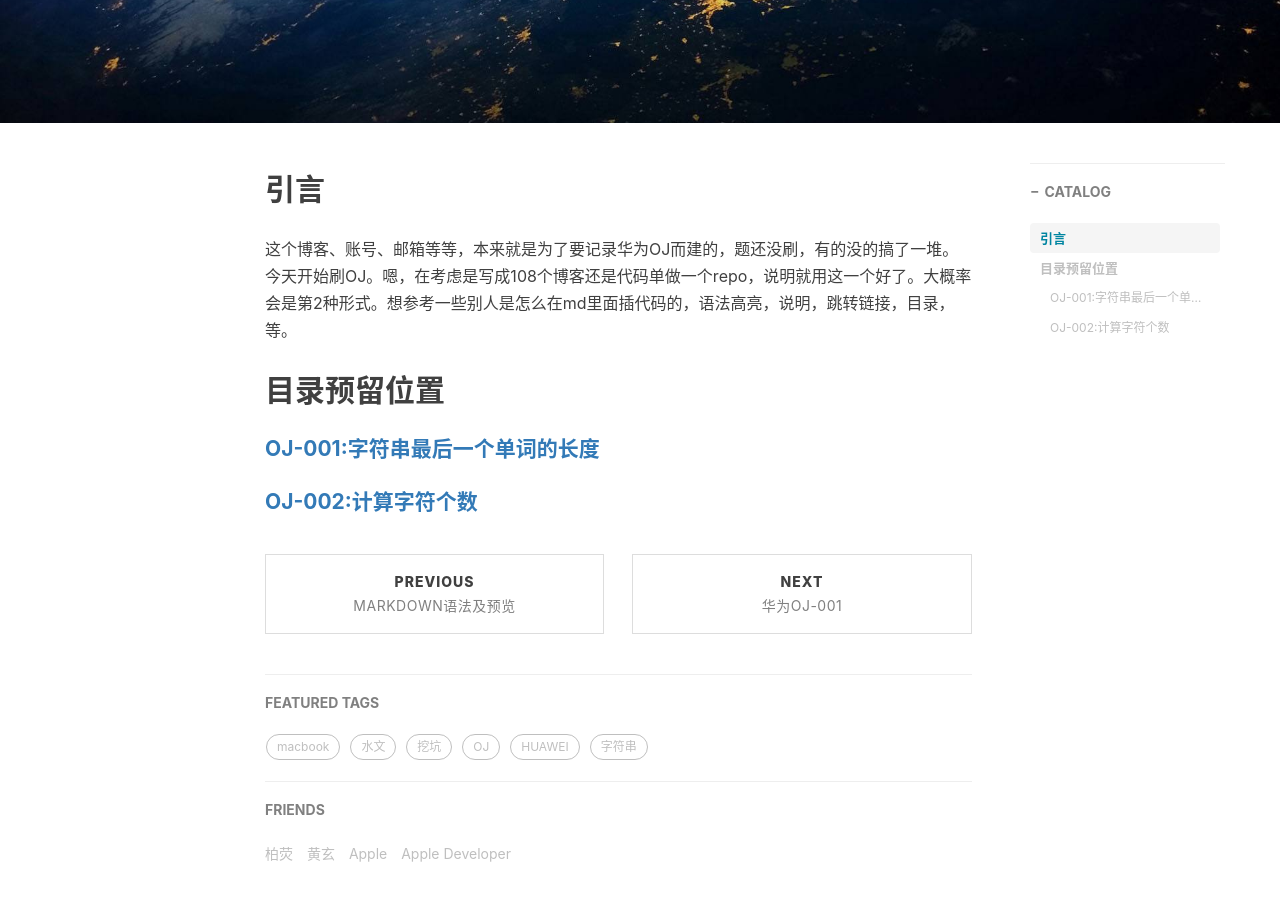
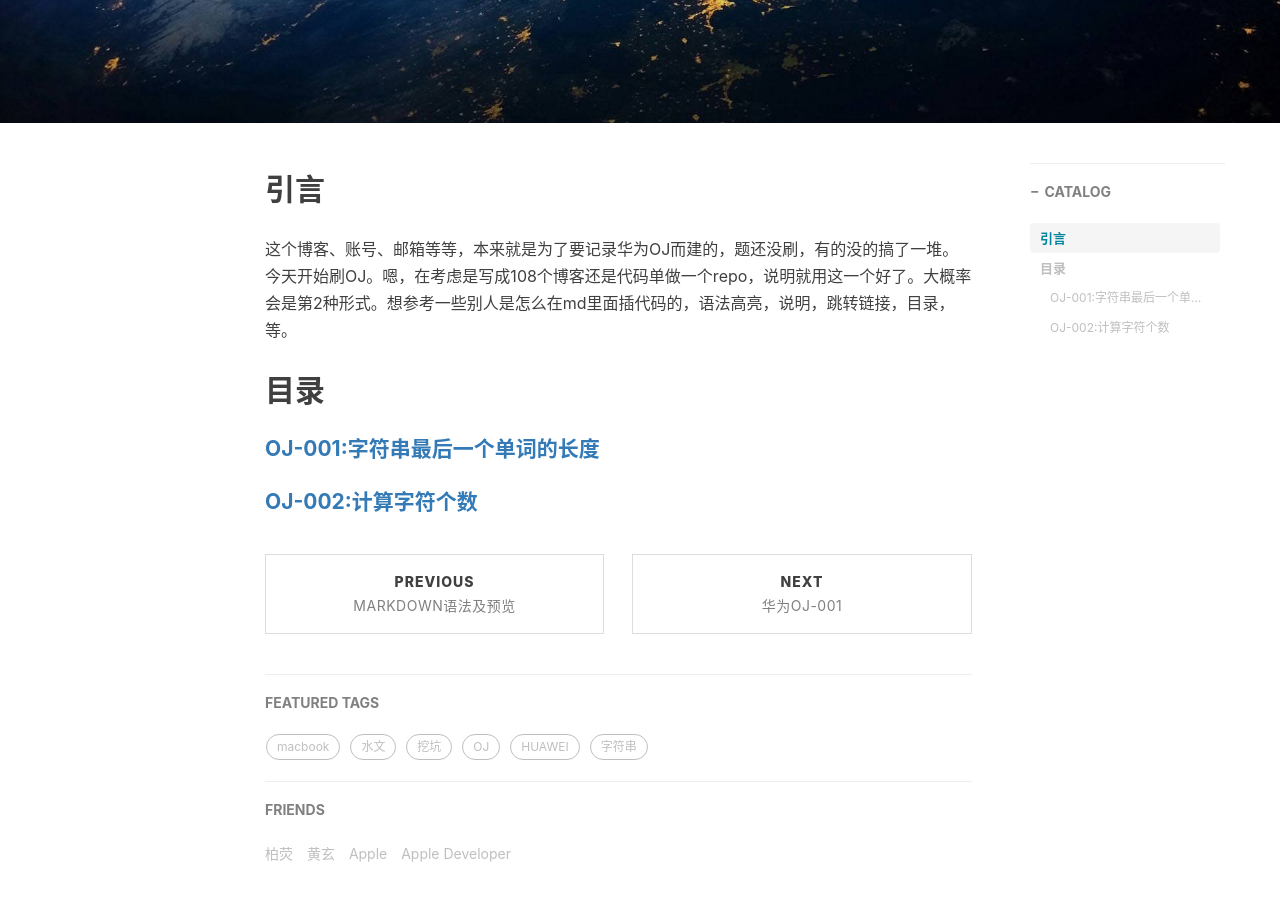
Before and after one commit to zryang/zryang.github.io, a Jekyll site: the page built from _posts/2018-04-06-华为oj-000.md, in a window 1280 px wide and 900 px high, scrolled down 400 px. Built offline with Jekyll 4.4.1, drawn with Linux system fonts in a browser that asks for light colours; nearby versions of some CDN libraries; comment, search, counter and statistics services are not loaded.

Commit message:
update oj index

```diff
--- a/_posts/2018-04-06-华为oj-000.md
+++ b/_posts/2018-04-06-华为oj-000.md
@@ -20,7 +20,7 @@ tags:
 
 
 
-## 目录预留位置
+## 目录
 
 
 #### [OJ-001:字符串最后一个单词的长度](https://zryang.github.io/2018/04/06/%E5%8D%8E%E4%B8%BAoj-001/)
```
Also changed, not shown: _posts/2018-04-06-华为oj-001.md (+0 -2 lines), _posts/2018-04-06-华为oj-002.md (+0 -1 lines).
